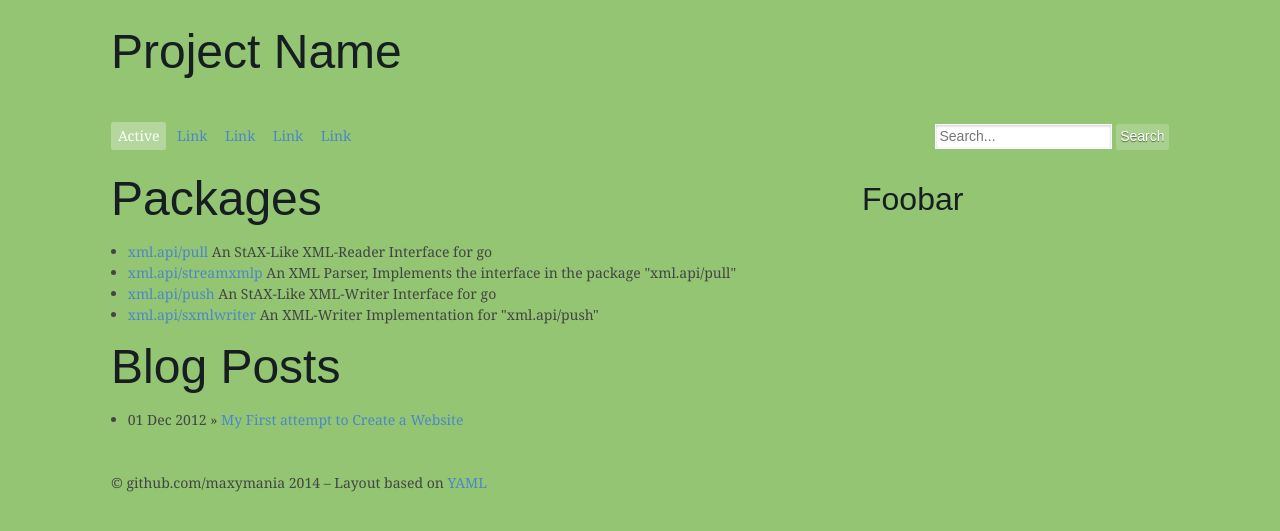
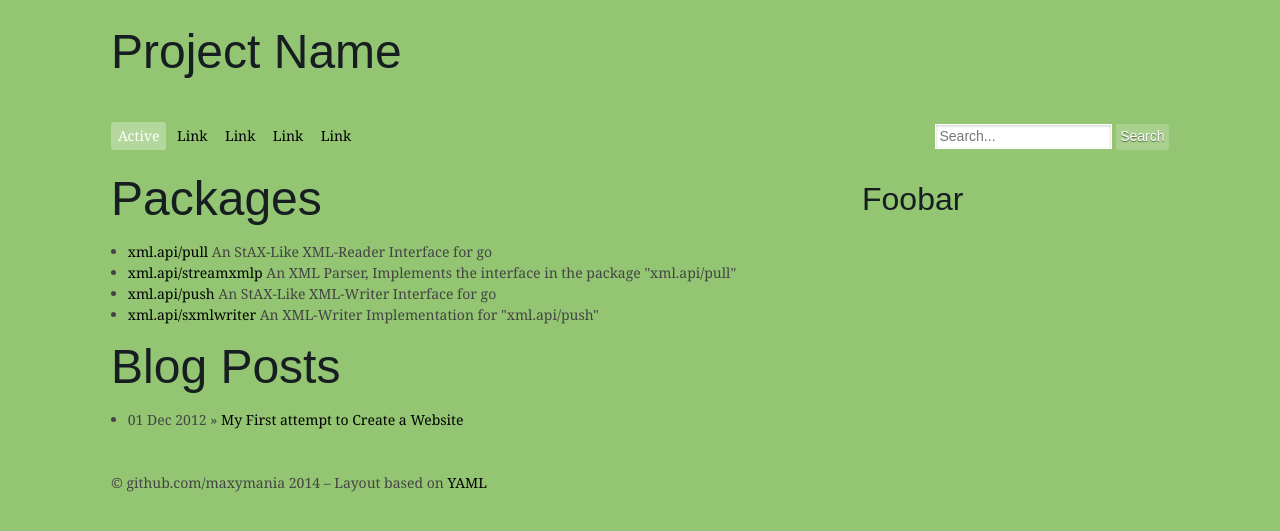
Before and after one commit to maxymania/anarchistic-mail, a Jekyll site: the page built from index.html, in a window 1280 px wide. Shown: the top 531 px of the page. Built offline with Jekyll 4.4.1, drawn with Linux system fonts in a browser that asks for light colours; Markdown is read by kramdown in place of the engine named in the settings.

Commit message:
Update screen.css

```diff
--- a/css/screen.css
+++ b/css/screen.css
@@ -2,4 +2,7 @@
   body {
    background: #93C572; /* http://en.wikipedia.org/wiki/Chartreuse_(color)#Pistachio */
   }
+  a {
+    color: black;
+  }
 }
```
